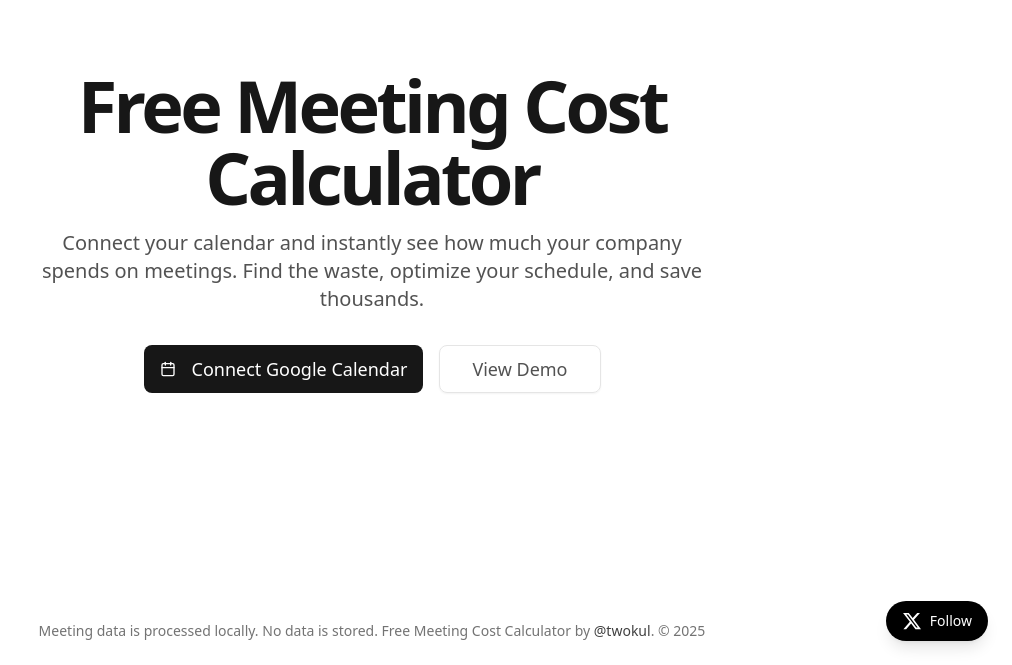
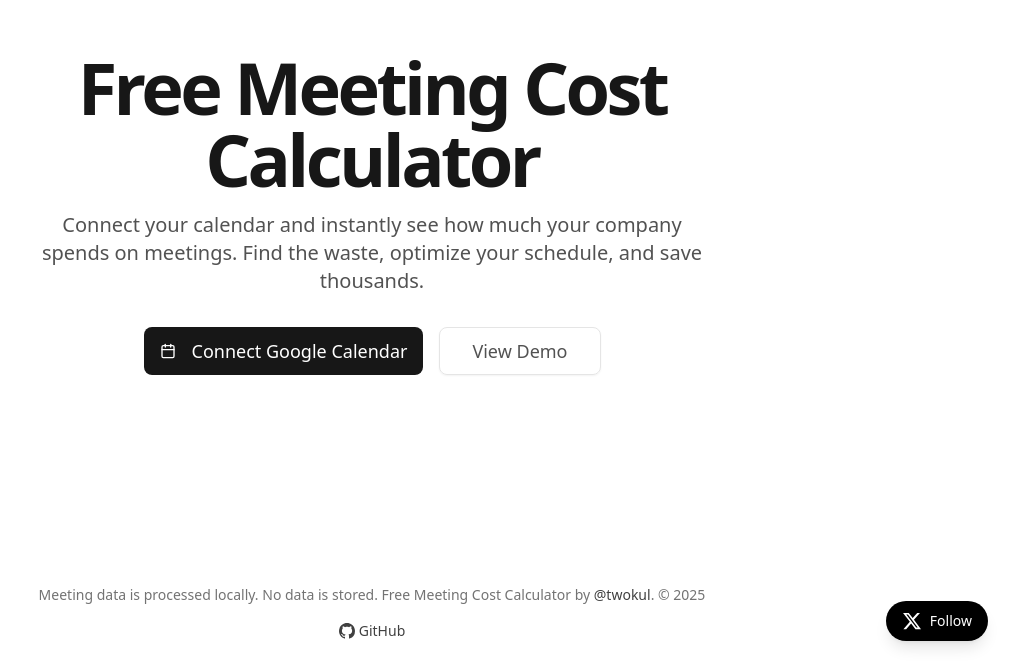
Before and after one commit to twokul/free-meeting-cost-calculator, a Next.js app: page / in a window 1280 px wide. Shown: the part 135-800 px from the top of the page, without its empty margins (268-1280 px from the left). Built offline with nearby package versions, Linux system fonts and the light colour scheme.

Commit message:
add github link

```diff
--- a/components/footer.tsx
+++ b/components/footer.tsx
@@ -1,6 +1,20 @@
+function GitHubIcon({ className }: { className?: string }) {
+  return (
+    <svg
+      className={className}
+      viewBox="0 0 24 24"
+      fill="currentColor"
+      aria-hidden="true"
+    >
+      <path d="M12 0C5.37 0 0 5.37 0 12c0 5.31 3.435 9.795 8.205 11.385.6.105.825-.255.825-.57 0-.285-.015-1.23-.015-2.235-3.015.555-3.795-.735-4.035-1.41-.135-.345-.72-1.41-1.23-1.695-.42-.225-1.02-.78-.015-.795.945-.015 1.62.87 1.845 1.23 1.08 1.815 2.805 1.305 3.495.99.105-.78.42-1.305.765-1.605-2.67-.3-5.46-1.335-5.46-5.925 0-1.305.465-2.385 1.23-3.225-.12-.3-.54-1.53.12-3.18 0 0 1.005-.315 3.3 1.23.96-.27 1.98-.405 3-.405s2.04.135 3 .405c2.295-1.56 3.3-1.23 3.3-1.23.66 1.65.24 2.88.12 3.18.765.84 1.23 1.905 1.23 3.225 0 4.605-2.805 5.625-5.475 5.925.435.375.81 1.095.81 2.22 0 1.605-.015 2.895-.015 3.3 0 .315.225.69.825.57A12.02 12.02 0 0 0 24 12c0-6.63-5.37-12-12-12Z" />
+    </svg>
+  );
+}
+
 export function Footer() {
   return (
-    <footer className="py-6 text-center text-sm text-neutral-500 px-2">
+    <footer className="flex flex-col items-center gap-4 py-6 text-center text-sm text-neutral-500 px-2">
+      <p>
         Meeting data is processed locally. No data is stored. Free Meeting Cost
         Calculator by{" "}
         <a
@@ -12,6 +26,16 @@
           @twokul
         </a>
         . © {new Date().getFullYear()}
+      </p>
+      <a
+        href="https://github.com/twokul/free-meeting-cost-calculator"
+        target="_blank"
+        rel="noopener noreferrer"
+        className="inline-flex items-center gap-1 text-neutral-700 hover:text-black transition-colors"
+      >
+        <GitHubIcon className="h-4 w-4" />
+        GitHub
+      </a>
     </footer>
   );
 }
```
Lines whose indentation alone changed are shown as unchanged.
